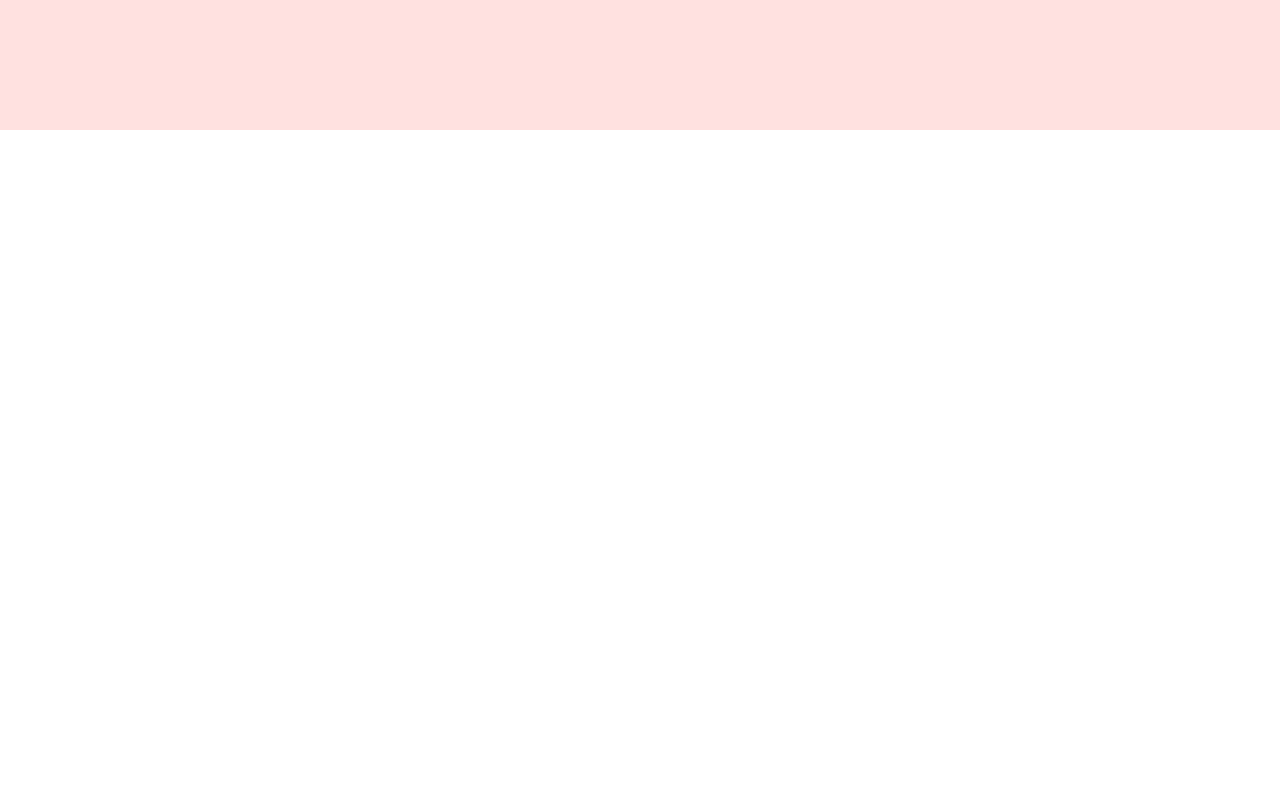
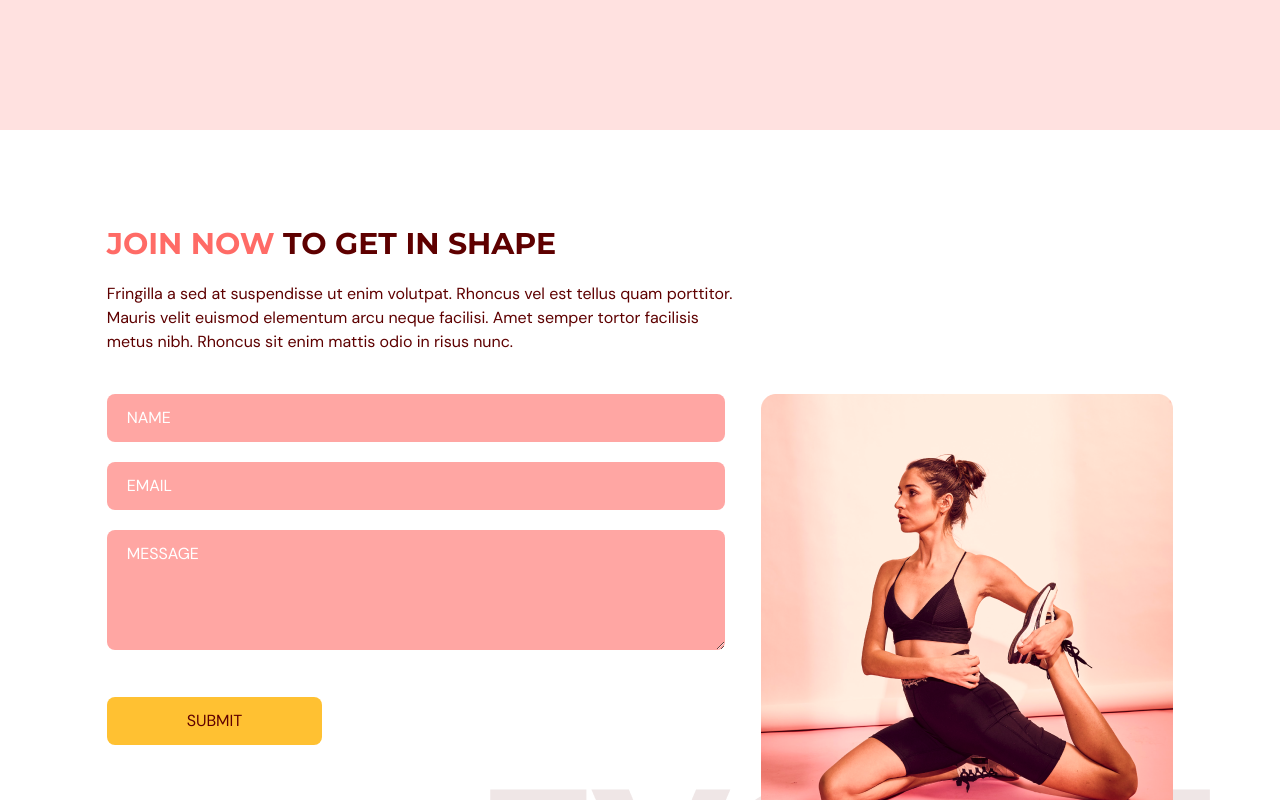
Before and after one commit to kevinsmasters/ts-fitness, a React (Vite) app: page / in a window 1280 px wide. Shown: the part 2860-3660 px from the top of the page. Before the commit the page ends 2990 px from the top, so only its background shows below. Built offline with nearby package versions, Linux system fonts and the light colour scheme.

Commit message:
adds contact form and react-form-submit

```diff
--- a/package.json
+++ b/package.json
@@ -13,7 +13,8 @@
     "framer-motion": "^9.0.4",
     "react": "^18.2.0",
     "react-anchor-link-smooth-scroll": "^1.0.12",
-    "react-dom": "^18.2.0"
+    "react-dom": "^18.2.0",
+    "react-hook-form": "^7.43.8"
   },
   "devDependencies": {
     "@types/node": "^18.14.0",
--- a/src/App.tsx
+++ b/src/App.tsx
@@ -2,6 +2,7 @@ import Navbar from "@/scenes/navbar";
 import Home from "@/scenes/home";
 import Benefits from "@/scenes/benefits";
 import OurClasses from "@/scenes/ourClasses";
+import ContactUs from "@/scenes/contactUs";
 import { useEffect, useState } from "react";
 import { SelectedPage } from "@/shared/types";
 
@@ -35,6 +36,7 @@ function App() {
       <Home setSelectedPage={setSelectedPage} />
       <Benefits setSelectedPage={setSelectedPage} />
       <OurClasses setSelectedPage={setSelectedPage} />
+      <ContactUs setSelectedPage={setSelectedPage} />
     </div>
   );
 }
--- /dev/null
+++ b/src/scenes/contactUs/index.tsx
@@ -0,0 +1,155 @@
+import { useForm } from "react-hook-form";
+import { SelectedPage } from "@/shared/types";
+import { motion } from "framer-motion";
+import ContactUsPageGraphic from "@/assets/ContactUsPageGraphic.png";
+import HText from "@/shared/HText";
+
+type Props = {
+  setSelectedPage: (value: SelectedPage) => void;
+};
+
+const ContactUs = ({ setSelectedPage }: Props) => {
+  const {
+    register,
+    trigger,
+    formState: { errors },
+  } = useForm();
+
+  const onSubmit = async (e: any) => {
+    const isValid = await trigger();
+    if (!isValid) {
+      e.preventDefault();
+    }
+  };
+  const inputStyles = `mb-5 w-full rounded-lg bg-primary-300 px-5 py-3 placeholder-white`;
+  return (
+    <section id="contactus" className="mx-auto w-5/6 pt-24 pb-32">
+      <motion.div
+        onViewportEnter={() => setSelectedPage(SelectedPage.ContactUs)}
+      >
+        {/* header */}
+        <motion.div
+          className="md:w-3/5"
+          initial="hidden"
+          whileInView="visible"
+          viewport={{ once: true, amount: 0.5 }}
+          transition={{ duration: 0.5 }}
+          variants={{
+            hidden: { opacity: 0, x: -50 },
+            visible: { opacity: 1, x: 0 },
+          }}
+        >
+          <HText>
+            <span className="text-primary-500">JOIN NOW</span> TO GET IN SHAPE
+          </HText>
+          <p className="my-5">
+            Fringilla a sed at suspendisse ut enim volutpat. Rhoncus vel est
+            tellus quam porttitor. Mauris velit euismod elementum arcu neque
+            facilisi. Amet semper tortor facilisis metus nibh. Rhoncus sit enim
+            mattis odio in risus nunc.
+          </p>
+        </motion.div>
+        {/* form and image */}
+        <div className="mt-10 justify-between gap-9 md:flex">
+          <motion.div
+            className="mt-10 basis-3/5 md:mt-0"
+            initial="hidden"
+            whileInView="visible"
+            viewport={{ once: true, amount: 0.5 }}
+            transition={{ duration: 0.5 }}
+            variants={{
+              hidden: { opacity: 0, y: 50 },
+              visible: { opacity: 1, y: 0 },
+            }}
+          >
+            <form
+              target="_blank"
+              onSubmit={onSubmit}
+              method="POST"
+              action="https://formsubmit.co/abf9c529d28203130b2ec52ed2c2e929"
+            >
+              <input
+                className={inputStyles}
+                type="text"
+                placeholder="NAME"
+                {...register("name", {
+                  required: true,
+                  maxLength: 100,
+                })}
+              />
+              {errors.name && (
+                <p className="mt-1 text-primary-500">
+                  {errors.name.type === "required" && "This field is required."}
+                  {errors.name.type === "maxLength" &&
+                    "Max Length is 100 characters."}
+                </p>
+              )}
+              <input
+                className={inputStyles}
+                type="text"
+                placeholder="EMAIL"
+                {...register("email", {
+                  required: true,
+                  pattern: /^[A-Z0-9._%+-]+@[A-Z0-9.-]+\.[A-Z]{2,}$/i,
+                })}
+              />
+              {errors.email && (
+                <p className="mt-1 text-primary-500">
+                  {errors.email.type === "required" &&
+                    "This field is required."}
+                  {errors.email.type === "pattern" && "Invalid email address"}
+                </p>
+              )}
+
+              <textarea
+                className={inputStyles}
+                rows={4}
+                cols={50}
+                placeholder="MESSAGE"
+                {...register("message", {
+                  required: true,
+                  maxLength: 2000,
+                })}
+              />
+              {errors.message && (
+                <p className="mt-1 text-primary-500">
+                  {errors.message.type === "required" &&
+                    "This field is required."}
+                  {errors.message.type === "maxLength" &&
+                    "Max Length is 2000 characters."}
+                </p>
+              )}
+              <button
+                type="submit"
+                className="mt-5 rounded-lg bg-secondary-500 px-20 py-3 transition duration-500 hover:text-white"
+              >
+                SUBMIT
+              </button>
+            </form>
+          </motion.div>
+          <motion.div
+            className="relative mt-16 basis-2/5 md:mt-0"
+            initial="hidden"
+            whileInView="visible"
+            viewport={{ once: true, amount: 0.5 }}
+            transition={{ delay: 0.2, duration: 0.5 }}
+            variants={{
+              hidden: { opacity: 0, y: 50 },
+              visible: { opacity: 1, y: 0 },
+            }}
+          >
+            <div className="w-full before:absolute before:-bottom-20 before:-right-10 before:z-[-1] md:before:content-evolvetext">
+              <img
+                className="w-full"
+                src={ContactUsPageGraphic}
+                alt="contact-us-page-graphic"
+              />
+            </div>
+          </motion.div>
+        </div>
+      </motion.div>
+    </section>
+  );
+};
+
+export default ContactUs;
--- a/src/scenes/ourClasses/index.tsx
+++ b/src/scenes/ourClasses/index.tsx
@@ -55,7 +55,7 @@ const OurClasses = ({ setSelectedPage }: Props) => {
         onViewportEnter={() => setSelectedPage(SelectedPage.OurClasses)}
       >
         <motion.div
-          className="mx=auto w-5/6"
+          className="mx-auto w-5/6"
           initial="hidden"
           whileInView="visible"
           viewport={{ once: true, amount: 0.5 }}
```
Also changed, not shown: 1 other file (tests, documents, lock files or other folders).
